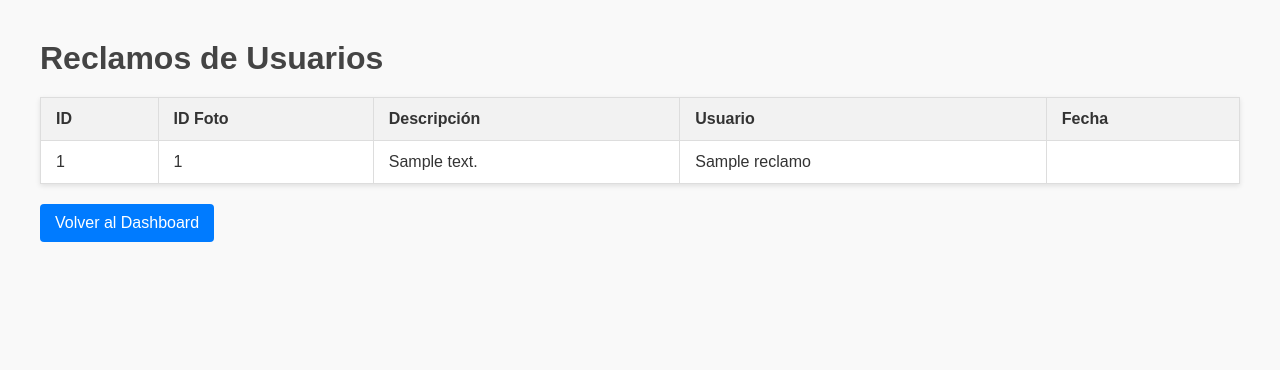
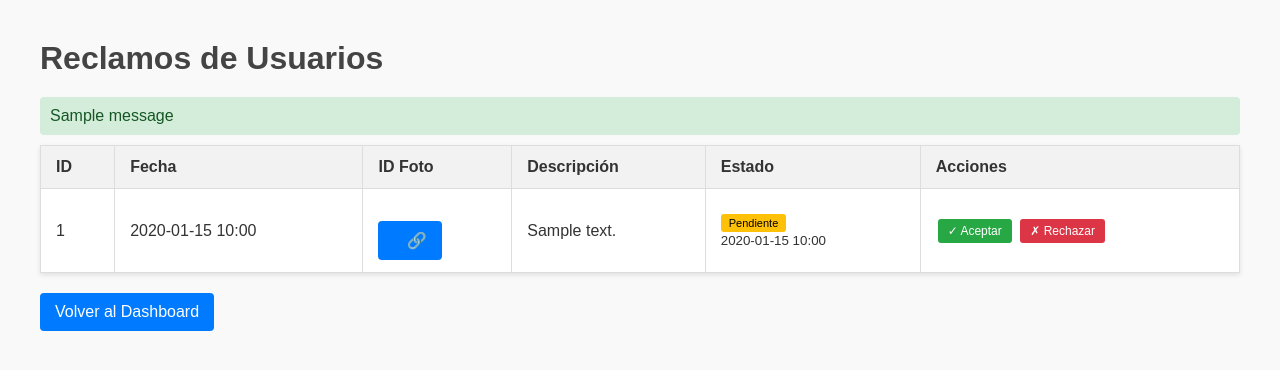
Before and after one commit to franciscoenriq/extension-afiches-ucursos, a Flask app: template backend/templates/reclamos.html in a window 1280 px wide. Shown: the top 370 px of the page. Run offline with Flask 3, Linux system fonts and the light colour scheme; the template is opened without the code that fills it: values that come from a table or form of the project are taken from there, others are empty; tables that the repository leaves empty hold one stand-in row (values such as "Sample post"); one stand-in notice (Sample message) is shown.

Commit message:
feat: Agregar funcionalidad reclamos afiches

```diff
--- a/backend/app.py
+++ b/backend/app.py
@@ -10,6 +10,7 @@ from forms import *
 from flask_ninja import NinjaAPI
 from flask_cors import CORS
 from werkzeug.utils import secure_filename
+from datetime import datetime
 
 app = Flask(__name__)
 CORS(app)  # Habilita CORS para desarrollo (todas las rutas y orígenes)
@@ -92,21 +93,74 @@ def mostrar_predicciones():
     return render_template("predicciones.html", predicciones=data)
 @app.route("/afichesApp/afichesApp-front/api/afiches", methods=["GET"])
 def create_afiche():
+    # Obtener IDs de afiches que tienen reclamos aceptados
+    afiches_reportados = db.session.query(Reclamo.foto_id).filter_by(estado='aceptado').distinct().all()
+    ids_reportados = [afiche[0] for afiche in afiches_reportados]
+
+    # Filtrar afiches excluyendo los que tienen reclamos aceptados
     afiches = (ImagenPredicha.query
             .filter_by(clasificacion=1)
+            .filter(~ImagenPredicha.id.in_(ids_reportados))  # Excluir los reportados
             .order_by(ImagenPredicha.fecha.desc())
             .limit(100)
             .all())
 
     afiches_json = [
         {
-            "id":afiche.id,
-            "nombre":afiche.nombre,
-            "clasificacion":afiche.clasificacion
+            "id": afiche.id,
+            "nombre": afiche.nombre,
+            "clasificacion": afiche.clasificacion,
+            "fecha": afiche.fecha,
+            "probability_evento": afiche.probability_evento
         }
         for afiche in afiches
     ]
     return jsonify(afiches_json)
+
+@app.route("/afichesApp/afichesApp-front/api/afiches-reportados", methods=["GET"])
+def get_afiches_reportados():
+    """Endpoint que devuelve solo los IDs de afiches con reclamos aceptados"""
+    try:
+        # Obtener IDs de afiches que tienen reclamos aceptados
+        afiches_reportados = db.session.query(Reclamo.foto_id).filter_by(estado='aceptado').distinct().all()
+
+        # Convertir a lista de diccionarios con foto_id
+        reportados_json = [{"foto_id": afiche[0]} for afiche in afiches_reportados]
+
+        return jsonify(reportados_json)
+    except Exception as e:
+        print(f"Error obteniendo afiches reportados: {e}")
+        return jsonify([]), 500
+
+@app.route("/afichesApp/afichesApp-front/api/estadisticas", methods=["GET"])
+def estadisticas_afiches():
+    """Endpoint para obtener estadísticas de afiches y reclamos"""
+    total_afiches = ImagenPredicha.query.filter_by(clasificacion=1).count()
+
+    # Contar afiches con reclamos aceptados
+    afiches_reportados = db.session.query(Reclamo.foto_id).filter_by(estado='aceptado').distinct().count()
+
+    # Contar reclamos por estado
+    reclamos_pendientes = Reclamo.query.filter_by(estado='pendiente').count()
+    reclamos_aceptados = Reclamo.query.filter_by(estado='aceptado').count()
+    reclamos_rechazados = Reclamo.query.filter_by(estado='rechazado').count()
+
+    # Afiches visibles (sin reclamos aceptados)
+    afiches_visibles = total_afiches - afiches_reportados
+
+    estadisticas = {
+        "total_afiches": total_afiches,
+        "afiches_visibles": afiches_visibles,
+        "afiches_ocultos_por_reclamos": afiches_reportados,
+        "reclamos": {
+            "pendientes": reclamos_pendientes,
+            "aceptados": reclamos_aceptados,
+            "rechazados": reclamos_rechazados,
+            "total": reclamos_pendientes + reclamos_aceptados + reclamos_rechazados
+        }
+    }
+
+    return jsonify(estadisticas)
 
 @login_manager.user_loader
 def load_user(user_id):
@@ -126,7 +180,29 @@ def login():
 @app.route("/afichesApp/afichesApp-front/dashboard")
 @login_required
 def dashboard():
-    return render_template("dashboard.html", user=current_user)
+    # Obtener estadísticas para mostrar en el dashboard
+    try:
+        total_afiches = ImagenPredicha.query.filter_by(clasificacion=1).count()
+        afiches_reportados = db.session.query(Reclamo.foto_id).filter_by(estado='aceptado').distinct().count()
+        reclamos_pendientes = Reclamo.query.filter_by(estado='pendiente').count()
+        afiches_visibles = total_afiches - afiches_reportados
+
+        estadisticas = {
+            'total_afiches': total_afiches,
+            'afiches_visibles': afiches_visibles,
+            'afiches_ocultos': afiches_reportados,
+            'reclamos_pendientes': reclamos_pendientes
+        }
+    except Exception as e:
+        print(f"Error obteniendo estadísticas: {e}")
+        estadisticas = {
+            'total_afiches': 0,
+            'afiches_visibles': 0,
+            'afiches_ocultos': 0,
+            'reclamos_pendientes': 0
+        }
+
+    return render_template("dashboard.html", user=current_user, stats=estadisticas)
 
 @app.route("/afichesApp/afichesApp-front/logout")
 @login_required
@@ -157,6 +233,38 @@ def ver_reclamos():
     reclamos = Reclamo.query.order_by(Reclamo.fecha.desc()).all()
     return render_template("reclamos.html", reclamos=reclamos)
 
+@app.route("/afichesApp/afichesApp-front/admin/reclamos/aceptar/<int:reclamo_id>", methods=["POST"])
+@login_required
+def aceptar_reclamo(reclamo_id):
+    try:
+        reclamo = Reclamo.query.get_or_404(reclamo_id)
+        reclamo.estado = 'aceptado'
+        reclamo.fecha_resolucion = db.func.now()
+        db.session.commit()
+
+        flash(f"Reclamo #{reclamo_id} aceptado exitosamente", "success")
+        return redirect(url_for("ver_reclamos"))
+    except Exception as e:
+        db.session.rollback()
+        flash(f"Error al aceptar el reclamo: {str(e)}", "error")
+        return redirect(url_for("ver_reclamos"))
+
+@app.route("/afichesApp/afichesApp-front/admin/reclamos/rechazar/<int:reclamo_id>", methods=["POST"])
+@login_required
+def rechazar_reclamo(reclamo_id):
+    try:
+        reclamo = Reclamo.query.get_or_404(reclamo_id)
+        reclamo.estado = 'rechazado'
+        reclamo.fecha_resolucion = db.func.now()
+        db.session.commit()
+
+        flash(f"Reclamo #{reclamo_id} rechazado exitosamente", "success")
+        return redirect(url_for("ver_reclamos"))
+    except Exception as e:
+        db.session.rollback()
+        flash(f"Error al rechazar el reclamo: {str(e)}", "error")
+        return redirect(url_for("ver_reclamos"))
+
 application = app
 if __name__ == "__main__":
     with app.app_context():
--- a/backend/templates/reclamos.html
+++ b/backend/templates/reclamos.html
@@ -4,29 +4,151 @@
     <meta charset="UTF-8">
     <title>Reclamos de Usuarios</title>
     <link rel="stylesheet" href="{{ url_for('static', filename='styles.css') }}">
+    <style>
+        .btn {
+            padding: 5px 10px;
+            border: none;
+            border-radius: 3px;
+            cursor: pointer;
+            font-size: 12px;
+            margin: 2px;
+        }
+        .btn-aceptar {
+            background-color: #28a745;
+            color: white;
+        }
+        .btn-rechazar {
+            background-color: #dc3545;
+            color: white;
+        }
+        .btn:hover {
+            opacity: 0.8;
+        }
+        .estado-pendiente {
+            background-color: #ffc107;
+            color: black;
+            padding: 3px 8px;
+            border-radius: 3px;
+            font-size: 11px;
+        }
+        .estado-aceptado {
+            background-color: #28a745;
+            color: white;
+            padding: 3px 8px;
+            border-radius: 3px;
+            font-size: 11px;
+        }
+        .estado-rechazado {
+            background-color: #dc3545;
+            color: white;
+            padding: 3px 8px;
+            border-radius: 3px;
+            font-size: 11px;
+        }
+        table {
+            width: 100%;
+            border-collapse: collapse;
+        }
+        th, td {
+            text-align: left;
+            padding: 8px;
+            border-bottom: 1px solid #ddd;
+        }
+        th {
+            background-color: #f2f2f2;
+        }
+        .flash-messages {
+            margin: 10px 0;
+        }
+        .flash-success {
+            background-color: #d4edda;
+            color: #155724;
+            padding: 10px;
+            border-radius: 4px;
+            margin: 5px 0;
+        }
+        .flash-error {
+            background-color: #f8d7da;
+            color: #721c24;
+            padding: 10px;
+            border-radius: 4px;
+            margin: 5px 0;
+        }
+        .enlace-foto {
+            color: #007bff;
+            text-decoration: none;
+            font-weight: bold;
+        }
+        .enlace-foto:hover {
+            color: #0056b3;
+            text-decoration: underline;
+        }
+    </style>
 </head>
 <body>
     <h1>Reclamos de Usuarios</h1>
 
+    <!-- Mensajes flash -->
+    <div class="flash-messages">
+        {% with messages = get_flashed_messages(with_categories=true) %}
+            {% if messages %}
+                {% for category, message in messages %}
+                    <div class="flash-{{ category }}">{{ message }}</div>
+                {% endfor %}
+            {% endif %}
+        {% endwith %}
+    </div>
+
     {% if reclamos %}
-        <table border="1" cellpadding="8">
+        <table>
             <thead>
                 <tr>
                     <th>ID</th>
+                    <th>Fecha</th>
                     <th>ID Foto</th>
                     <th>Descripción</th>
-                    <th>Usuario</th>
-                    <th>Fecha</th>
+                    <th>Estado</th>
+                    <th>Acciones</th>
                 </tr>
             </thead>
             <tbody>
                 {% for r in reclamos %}
                 <tr>
                     <td>{{ r.id }}</td>
-                    <td>{{ r.foto_id }}</td>
+                    <td>{{ r.fecha.strftime("%Y-%m-%d %H:%M") }}</td>
+                    <td>
+                        <a href="https://www.u-cursos.cl/ingenieria/2/afiches/detalle?id={{ r.foto_id }}"
+                           target="_blank"
+                           class="enlace-foto"
+                           title="Ver afiche en uCursos">
+                            {{ r.foto_id }} 🔗
+                        </a>
+                    </td>
                     <td>{{ r.descripcion }}</td>
-                    <td>{{ r.nombre_usuario }}</td>
-                    <td>{{ r.fecha.strftime("%Y-%m-%d %H:%M") }}</td>
+                    <td>
+                        <span class="estado-{{ r.estado }}">
+                            {{ r.estado.title() }}
+                        </span>
+                        {% if r.fecha_resolucion %}
+                            <br><small>{{ r.fecha_resolucion.strftime("%Y-%m-%d %H:%M") }}</small>
+                        {% endif %}
+                    </td>
+                    <td>
+                        {% if r.estado == 'pendiente' %}
+                            <form method="POST" action="{{ url_for('aceptar_reclamo', reclamo_id=r.id) }}" style="display: inline;">
+                                <button type="submit" class="btn btn-aceptar" onclick="return confirm('¿Estás seguro de que quieres aceptar este reclamo?')">
+                                    ✓ Aceptar
+                                </button>
+                            </form>
+                            <form method="POST" action="{{ url_for('rechazar_reclamo', reclamo_id=r.id) }}" style="display: inline;">
+                                <button type="submit" class="btn btn-rechazar" onclick="return confirm('¿Estás seguro de que quieres rechazar este reclamo?')">
+                                    ✗ Rechazar
+                                </button>
+                            </form>
+                        {% else %}
+                            <small>Resuelto</small>
+                        {% endif %}
+                    </td>
                 </tr>
                 {% endfor %}
             </tbody>
```
Also changed, not shown: backend/models.py (+7 -3 lines), extension-final/content.js (+207 -1 lines), extension-final/manifest.json.
